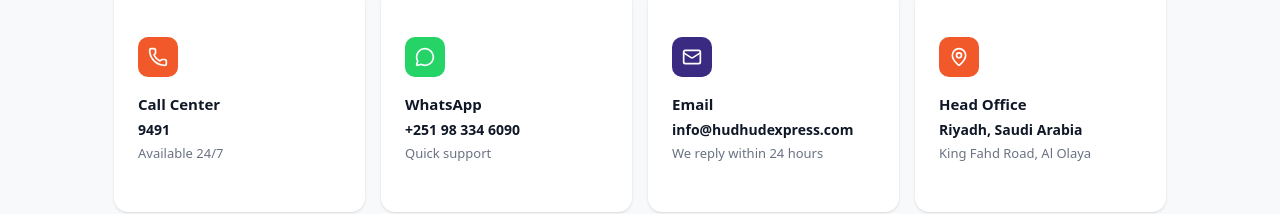
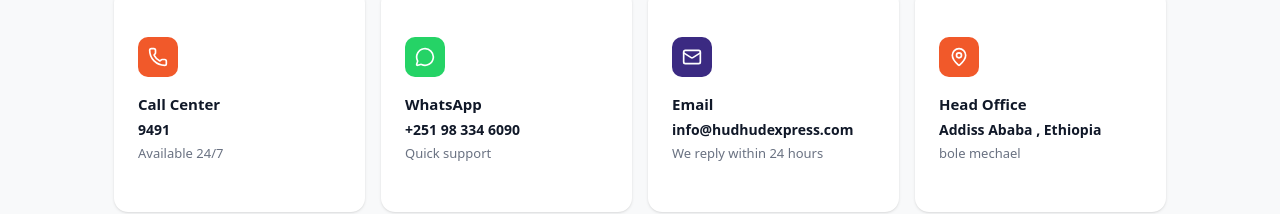
Before and after one commit to Hamze-Aj/HudHud-Express, a Next.js app: page /contact in a window 1280 px wide. Shown: the part 262-476 px from the top of the page. Built offline with nearby package versions, Linux system fonts and the light colour scheme.

Commit message:
fixed some incorrect wording

```diff
--- a/src/app/branches/BranchesClient.tsx
+++ b/src/app/branches/BranchesClient.tsx
@@ -90,7 +90,7 @@ export default function BranchesClient({ data }: { data: BranchesData }) {
         <div className="relative">
           <div className="inline-flex items-center gap-2 bg-[#3B2A82]/10 text-[#3B2A82] text-xs font-semibold px-3 py-1.5 rounded-full mb-4">
             <MapPin className="w-3.5 h-3.5" />
-            {branches.length} Locations Across the Kingdom
+            {branches.length} Locations Across the Globe
           </div>
           <h1 className="text-3xl md:text-4xl font-bold text-gray-900 mb-3">
             Our Branches
--- a/src/app/contact/page.tsx
+++ b/src/app/contact/page.tsx
@@ -71,8 +71,8 @@ export default function ContactPage() {
                                 <MapPin className="w-5 h-5 text-white" />
                             </div>
                             <h3 className="font-bold text-gray-900 text-[15px] mb-1">Head Office</h3>
-                            <p className="font-bold text-gray-900 text-[14px]">Riyadh, Saudi Arabia</p>
-                            <p className="text-gray-500 text-[13px] mt-1">King Fahd Road, Al Olaya</p>
+                            <p className="font-bold text-gray-900 text-[14px]">Addiss Ababa , Ethiopia </p>
+                            <p className="text-gray-500 text-[13px] mt-1">bole mechael</p>
                         </CardContent>
                     </Card>
                 </div>
```
